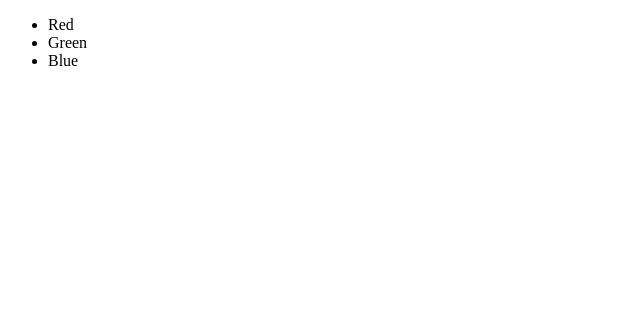
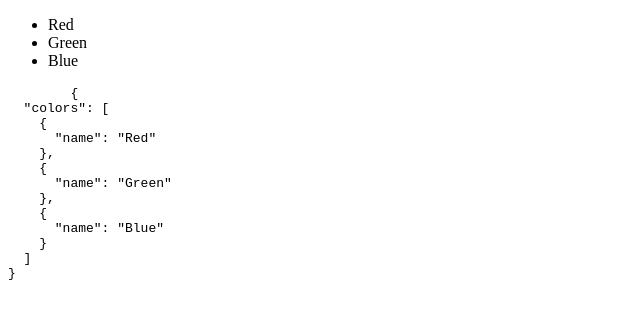
Before and after one commit to Kuma-inataku/Vue_watch_deep_start, a plain HTML site: page index.html in a window 1280 px wide. Shown: the whole page, without its empty margins (0-640 px from the left). Drawn offline with nearby package versions, Linux system fonts and the light colour scheme.

Commit message:
デバック用pre追加

```diff
--- a/index.html
+++ b/index.html
@@ -9,6 +9,9 @@
       <ul>
         <li v-for='color in colors'>{{ color.name }}</li>
       </ul>
+      <pre>
+        {{ $data }}
+      </pre>
     </div>
     <script src="https://cdn.jsdelivr.net/npm/vue@2.5.16/dist/vue.js"></script>
     <script src="js/main.js"></script>
```
